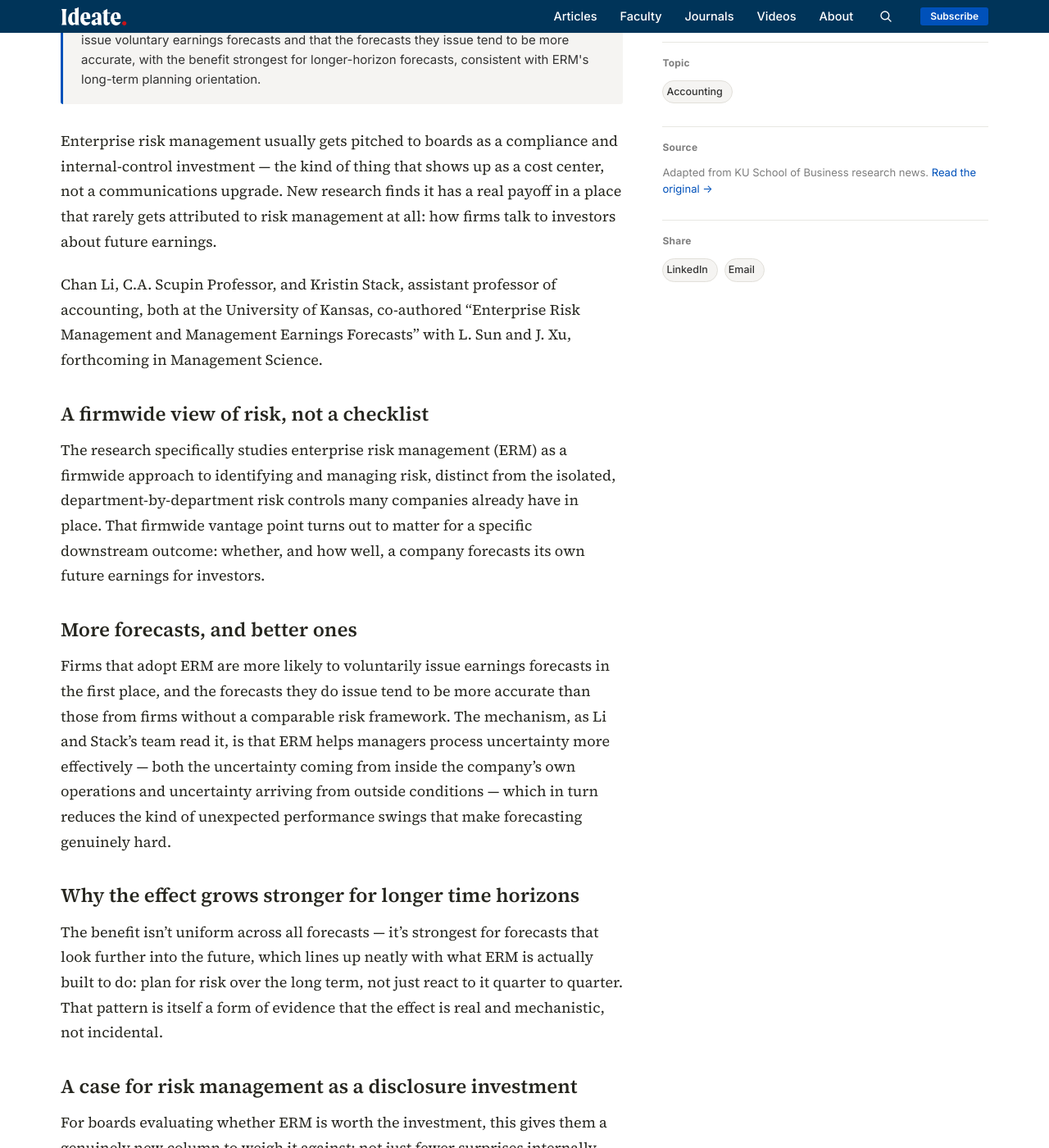
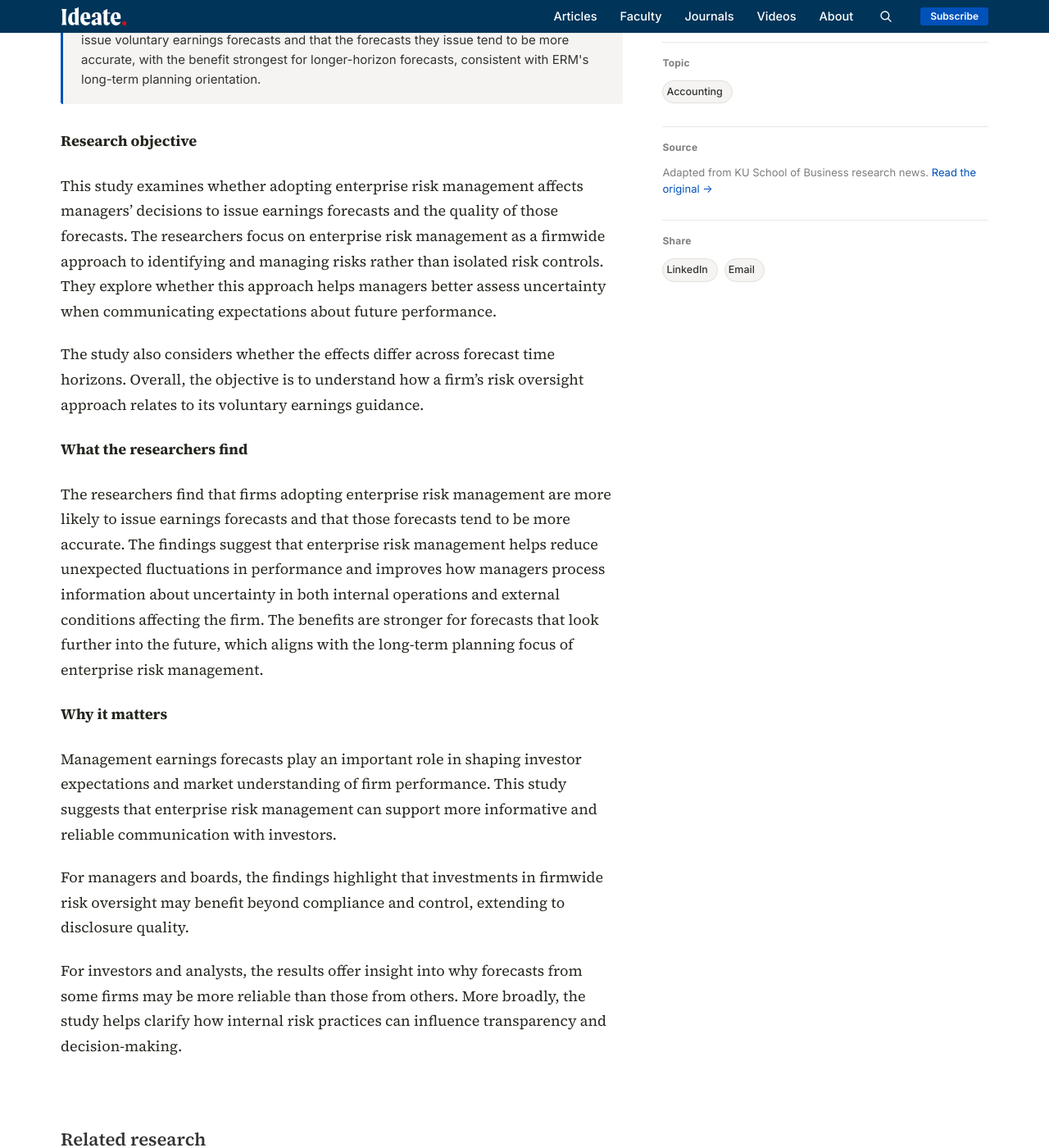
Before and after one commit to KUBschool/ideate, a Jekyll site: the page built from _articles/2026-01-01-enterprise-risk-management-forecasts.md, in a window 1280 px wide and 1400 px high, scrolled down 1010 px. Shown: the whole window at 82% size. Built offline with Jekyll 4.4.1, drawn with Linux system fonts in a browser that asks for light colours; some of the changed text lies outside the part shown.

Commit message:
Update Article “2026-01-01-enterprise-risk-management-forecasts”

```diff
--- a/_articles/2026-01-01-enterprise-risk-management-forecasts.md
+++ b/_articles/2026-01-01-enterprise-risk-management-forecasts.md
@@ -1,40 +1,42 @@
 ---
-title: "Companies with formal risk management give more — and more accurate — earnings guidance"
-dek: "Enterprise risk management is usually framed as a compliance and control investment. New research finds it also pays off in a place few would expect: how honestly and how often a company forecasts its own earnings."
+title: Companies with formal risk management give more — and more accurate —
+  earnings guidance
+dek: "Enterprise risk management is usually framed as a compliance and control
+  investment. New research finds it also pays off in a place few would expect:
+  how honestly and how often a company forecasts its own earnings."
 topic: accounting
 faculty:
   - chan-li
   - kristin-stack
-byline: "Chan Li & Kristin Stack"
-date: 2026-01-01
+byline: Chan Li & Kristin Stack
+date: 2025-09-04
+image: /assets/uploads/earnings-report.jpeg
 image_tint: limestone
 featured: false
-source_url: "https://business.ku.edu/research-and-faculty/accounting/research-insights"
-answer_box: >-
-  Research on firms adopting enterprise risk management — a firmwide,
-  as opposed to siloed, approach to identifying and managing risk —
-  finds those firms are more likely to issue voluntary earnings
-  forecasts and that the forecasts they issue tend to be more accurate,
-  with the benefit strongest for longer-horizon forecasts, consistent
-  with ERM's long-term planning orientation.
+source_url: https://business.ku.edu/research-and-faculty/accounting/research-insights
+answer_box: Research on firms adopting enterprise risk management — a firmwide,
+  as opposed to siloed, approach to identifying and managing risk — finds those
+  firms are more likely to issue voluntary earnings forecasts and that the
+  forecasts they issue tend to be more accurate, with the benefit strongest for
+  longer-horizon forecasts, consistent with ERM's long-term planning
+  orientation.
+journal: Management Science
+journal_url: https://pubsonline.informs.org/doi/10.1287/mnsc.2022.01120
 ---
+#### Research objective
 
-Enterprise risk management usually gets pitched to boards as a compliance and internal-control investment — the kind of thing that shows up as a cost center, not a communications upgrade. New research finds it has a real payoff in a place that rarely gets attributed to risk management at all: how firms talk to investors about future earnings.
+This study examines whether adopting enterprise risk management affects managers’ decisions to issue earnings forecasts and the quality of those forecasts. The researchers focus on enterprise risk management as a firmwide approach to identifying and managing risks rather than isolated risk controls. They explore whether this approach helps managers better assess uncertainty when communicating expectations about future performance.
 
-Chan Li, C.A. Scupin Professor, and Kristin Stack, assistant professor of accounting, both at the University of Kansas, co-authored "Enterprise Risk Management and Management Earnings Forecasts" with L. Sun and J. Xu, forthcoming in Management Science.
+The study also considers whether the effects differ across forecast time horizons. Overall, the objective is to understand how a firm’s risk oversight approach relates to its voluntary earnings guidance.
 
-## A firmwide view of risk, not a checklist
+#### What the researchers find
 
-The research specifically studies enterprise risk management (ERM) as a firmwide approach to identifying and managing risk, distinct from the isolated, department-by-department risk controls many companies already have in place. That firmwide vantage point turns out to matter for a specific downstream outcome: whether, and how well, a company forecasts its own future earnings for investors.
+The researchers find that firms adopting enterprise risk management are more likely to issue earnings forecasts and that those forecasts tend to be more accurate. The findings suggest that enterprise risk management helps reduce unexpected fluctuations in performance and improves how managers process information about uncertainty in both internal operations and external conditions affecting the firm. The benefits are stronger for forecasts that look further into the future, which aligns with the long-term planning focus of enterprise risk management.
 
-## More forecasts, and better ones
+#### Why it matters
 
-Firms that adopt ERM are more likely to voluntarily issue earnings forecasts in the first place, and the forecasts they do issue tend to be more accurate than those from firms without a comparable risk framework. The mechanism, as Li and Stack's team read it, is that ERM helps managers process uncertainty more effectively — both the uncertainty coming from inside the company's own operations and uncertainty arriving from outside conditions — which in turn reduces the kind of unexpected performance swings that make forecasting genuinely hard.
+Management earnings forecasts play an important role in shaping investor expectations and market understanding of firm performance. This study suggests that enterprise risk management can support more informative and reliable communication with investors.
 
-## Why the effect grows stronger for longer time horizons
+For managers and boards, the findings highlight that investments in firmwide risk oversight may benefit beyond compliance and control, extending to disclosure quality.
 
-The benefit isn't uniform across all forecasts — it's strongest for forecasts that look further into the future, which lines up neatly with what ERM is actually built to do: plan for risk over the long term, not just react to it quarter to quarter. That pattern is itself a form of evidence that the effect is real and mechanistic, not incidental.
-
-## A case for risk management as a disclosure investment
-
-For boards evaluating whether ERM is worth the investment, this gives them a genuinely new column to weigh it against: not just fewer surprises internally, but more credible, more informative guidance to the market. For investors and analysts, the finding offers a partial explanation for why some firms' earnings guidance holds up better than others — it may have less to do with the industry they're in and more to do with how seriously they've formalized risk oversight behind the scenes.
+For investors and analysts, the results offer insight into why forecasts from some firms may be more reliable than those from others. More broadly, the study helps clarify how internal risk practices can influence transparency and decision-making.
```
Also changed, not shown: assets/uploads/earnings-report.jpeg (added).
